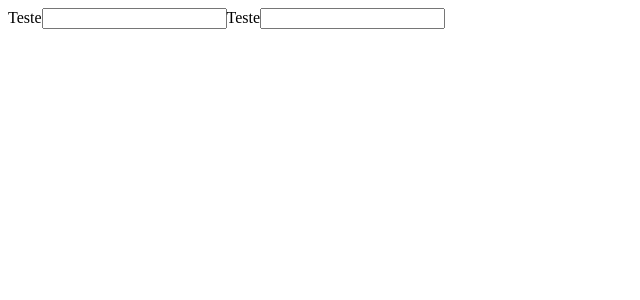
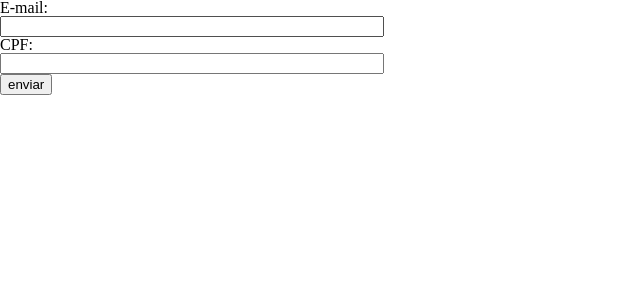
Before and after one commit to robertoedu/hackatom, a React (Create React App) app: page / in a window 1280 px wide. Shown: the top 300 px of the page, without its empty margins (0-640 px from the left). Built offline with nearby package versions, Linux system fonts and the light colour scheme.

Commit message:
criação de componente de inputs e começo de estilização dos componentes

```diff
--- /dev/null
+++ b/src/components/CampoForm.jsx
@@ -0,0 +1,12 @@
+import styles from '../styles/CampoForm.module.scss';
+
+export const CampoForm = ({ nameEmail, nameCPF, typeEmail, typeCPF }) => {
+  return (
+    <div className={styles.bgCampos}>
+      <label htmlFor={typeEmail}>{nameEmail}</label>
+      <input type="text" name={typeEmail} id={typeEmail} />
+      <label htmlFor={typeCPF}>{nameCPF}</label>
+      <input type="text" name={typeCPF} id={typeCPF} />
+    </div>
+  );
+};
--- a/src/index.jsx
+++ b/src/index.jsx
@@ -1,6 +1,7 @@
 import React from 'react';
 import ReactDOM from 'react-dom/client';
 import App from './App';
+import './styles/Reset.scss';
 
 const root = ReactDOM.createRoot(document.getElementById('root'));
 root.render(<App />);
--- a/src/pages/Login.jsx
+++ b/src/pages/Login.jsx
@@ -1,15 +1,18 @@
+import { CampoForm } from '../components/CampoForm';
+
 export const Login = () => {
   return (
     <>
       <section>
         <div>
           <form>
-            <div>
-              <label htmlFor="email">Teste</label>
-              <input type="text" name="email" id="email" />
-              <label htmlFor="email">Teste</label>
-              <input type="text" name="email" id="email" />
-            </div>
+            <CampoForm
+              nameEmail="E-mail: "
+              nameCPF="CPF: "
+              typeEmail="email"
+              typeCPF="cpf"
+            />
+            <input type="button" value="enviar" />
           </form>
         </div>
       </section>
--- /dev/null
+++ b/src/styles/CampoForm.module.scss
@@ -0,0 +1,5 @@
+.bgCampos{
+ display: flex;
+ flex-direction: column;
+ width: 30%;
+}
--- /dev/null
+++ b/src/styles/Reset.scss
@@ -0,0 +1,49 @@
+/* http://meyerweb.com/eric/tools/css/reset/
+   v2.0 | 20110126
+   License: none (public domain)
+*/
+
+html, body, div, span, applet, object, iframe,
+h1, h2, h3, h4, h5, h6, p, blockquote, pre,
+a, abbr, acronym, address, big, cite, code,
+del, dfn, em, img, ins, kbd, q, s, samp,
+small, strike, strong, sub, sup, tt, var,
+b, u, i, center,
+dl, dt, dd, ol, ul, li,
+fieldset, form, label, legend,
+table, caption, tbody, tfoot, thead, tr, th, td,
+article, aside, canvas, details, embed,
+figure, figcaption, footer, header, hgroup,
+menu, nav, output, ruby, section, summary,
+time, mark, audio, video {
+	margin: 0;
+	padding: 0;
+	border: 0;
+	font-size: 100%;
+	font: inherit;
+	vertical-align: baseline;
+}
+/* HTML5 display-role reset for older browsers */
+article, aside, details, figcaption, figure,
+footer, header, hgroup, menu, nav, section {
+	display: block;
+}
+body {
+	line-height: 1;
+	background-color: #fff;
+}
+ol, ul {
+	list-style: none;
+}
+blockquote, q {
+	quotes: none;
+}
+blockquote:before, blockquote:after,
+q:before, q:after {
+	content: '';
+	content: none;
+}
+table {
+	border-collapse: collapse;
+	border-spacing: 0;
+}
```
Also changed, not shown: src/styles/Login.module.scss (added).
